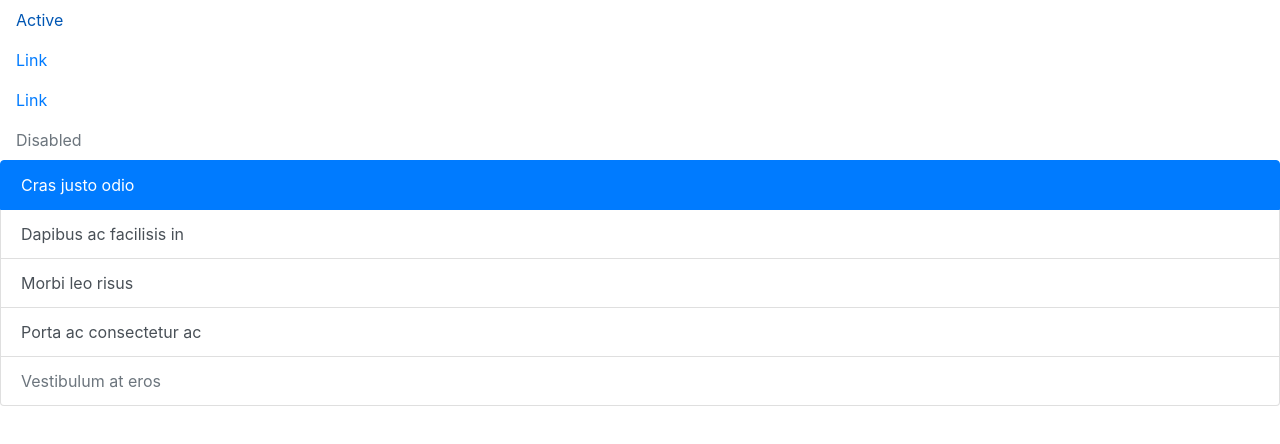
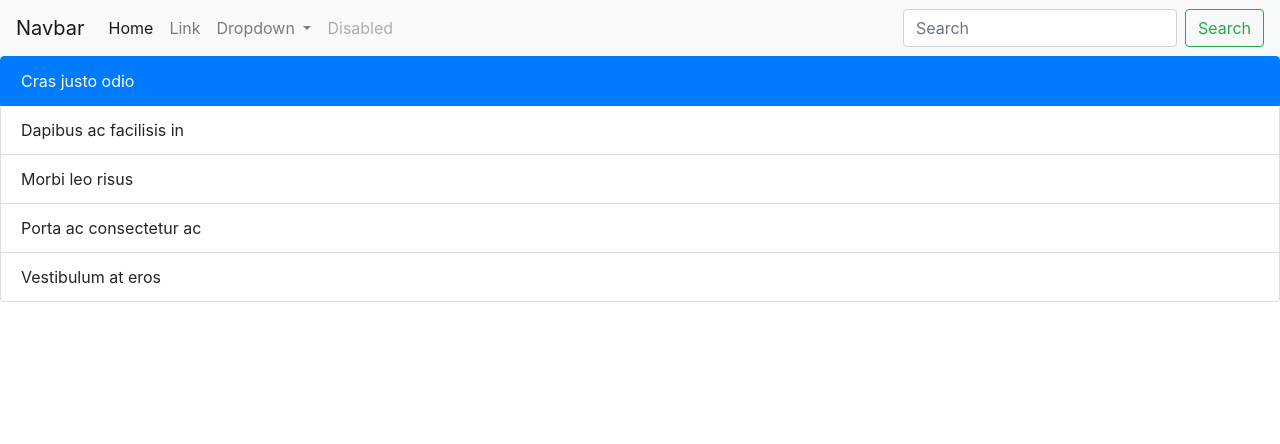
Before and after one commit to taiso90/gerenciador-Extintores, a plain HTML site: page index.html in a window 1280 px wide. Drawn offline with nearby package versions, Linux system fonts and the light colour scheme.

Commit message:
modiffied layout

```diff
--- a/index.html
+++ b/index.html
@@ -1,53 +1,61 @@
-<!DOCTYPE html>
+<!doctype html>
 <html lang="en">
+  <head>
+    <!-- Required meta tags -->
+    <meta charset="utf-8">
+    <meta name="viewport" content="width=device-width, initial-scale=1, shrink-to-fit=no">
 
-<head>
-    <meta charset="UTF-8">
-    <meta name="viewport" content="width=device-width, initial-scale=1.0">
-    <meta http-equiv="X-UA-Compatible" content="ie=edge">
-    <link rel="stylesheet" href="style/style.css">
-    <link rel="stylesheet" href="css/bootstrap-grid.css">
-    <link rel="stylesheet" href="css/bootstrap.css">
+    <!-- Bootstrap CSS -->
+    <link rel="stylesheet" href="css/bootstrap.min.css">
 
-    <title>Document</title>
-</head>
+    <nav class="navbar navbar-expand-lg navbar-light bg-light">
+            <a class="navbar-brand" href="#">Navbar</a>
+            <button class="navbar-toggler" type="button" data-toggle="collapse" data-target="#navbarSupportedContent" aria-controls="navbarSupportedContent" aria-expanded="false" aria-label="Toggle navigation">
+              <span class="navbar-toggler-icon"></span>
+            </button>
 
-<body>
- <div class="containe"
-        <nav class="nav nav-pills nav-fill">
-            <a class="nav-item nav-link active" href="#">Active</a>
-            <a class="nav-item nav-link" href="#">Link</a>
-            <a class="nav-item nav-link" href="#">Link</a>
-            <a class="nav-item nav-link disabled" href="#">Disabled</a>
+            <div class="collapse navbar-collapse" id="navbarSupportedContent">
+              <ul class="navbar-nav mr-auto">
+                <li class="nav-item active">
+                  <a class="nav-link" href="#">Home <span class="sr-only">(current)</span></a>
+                </li>
+                <li class="nav-item">
+                  <a class="nav-link" href="#">Link</a>
+                </li>
+                <li class="nav-item dropdown">
+                  <a class="nav-link dropdown-toggle" href="#" id="navbarDropdown" role="button" data-toggle="dropdown" aria-haspopup="true" aria-expanded="false">
+                    Dropdown
+                  </a>
+                  <div class="dropdown-menu" aria-labelledby="navbarDropdown">
+                    <a class="dropdown-item" href="#">Action</a>
+                    <a class="dropdown-item" href="#">Another action</a>
+                    <div class="dropdown-divider"></div>
+                    <a class="dropdown-item" href="#">Something else here</a>
+                  </div>
+                </li>
+                <li class="nav-item">
+                  <a class="nav-link disabled" href="#">Disabled</a>
+                </li>
+              </ul>
+              <form class="form-inline my-2 my-lg-0">
+                <input class="form-control mr-sm-2" type="search" placeholder="Search" aria-label="Search">
+                <button class="btn btn-outline-success my-2 my-sm-0" type="submit">Search</button>
+              </form>
+            </div>
           </nav>
 
 
-        <div class="list-group">
-            <a href="#" class="list-group-item list-group-item-action active">
-              Cras justo odio
-            </a>
-            <a href="#" class="list-group-item list-group-item-action">Dapibus ac facilisis in</a>
-            <a href="#" class="list-group-item list-group-item-action">Morbi leo risus</a>
-            <a href="#" class="list-group-item list-group-item-action">Porta ac consectetur ac</a>
-            <a href="#" class="list-group-item list-group-item-action disabled">Vestibulum at eros</a>
-          </div>
+          <ul class="list-group">
+                <li class="list-group-item active">Cras justo odio</li>
+                <li class="list-group-item">Dapibus ac facilisis in</li>
+                <li class="list-group-item">Morbi leo risus</li>
+                <li class="list-group-item">Porta ac consectetur ac</li>
+                <li class="list-group-item">Vestibulum at eros</li>
+              </ul>
 
 
-
-
-
-
-
-
-
-
-
-
-
-
-    <script type="text/javascript" src="js/bootstrap.js"></script>
-    <script type="text/javascript" src="js/bootstrap.bundle.js"></script>
-    <script type="text/javascript" src="functions/functions.js"></script>
-</body>
-
+    <script src="https://code.jquery.com/jquery-3.2.1.slim.min.js" integrity="sha384-KJ3o2DKtIkvYIK3UENzmM7KCkRr/rE9/Qpg6aAZGJwFDMVNA/GpGFF93hXpG5KkN" crossorigin="anonymous"></script>
+    <script src="js/popper.min.js" ></script>
+    <script src="js/bootstrap.min.js" ></script>
+  </body>
 </html>
```
